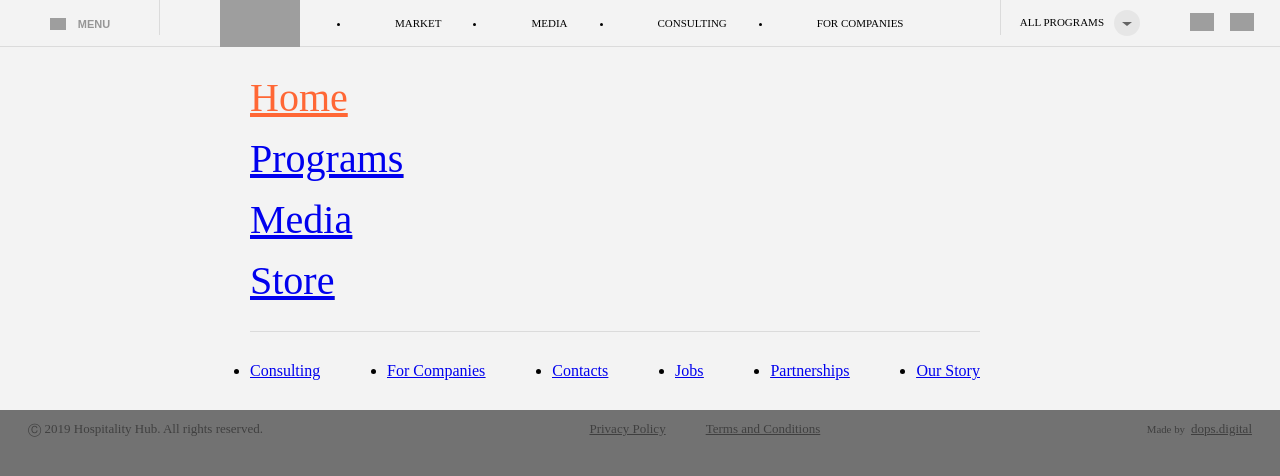
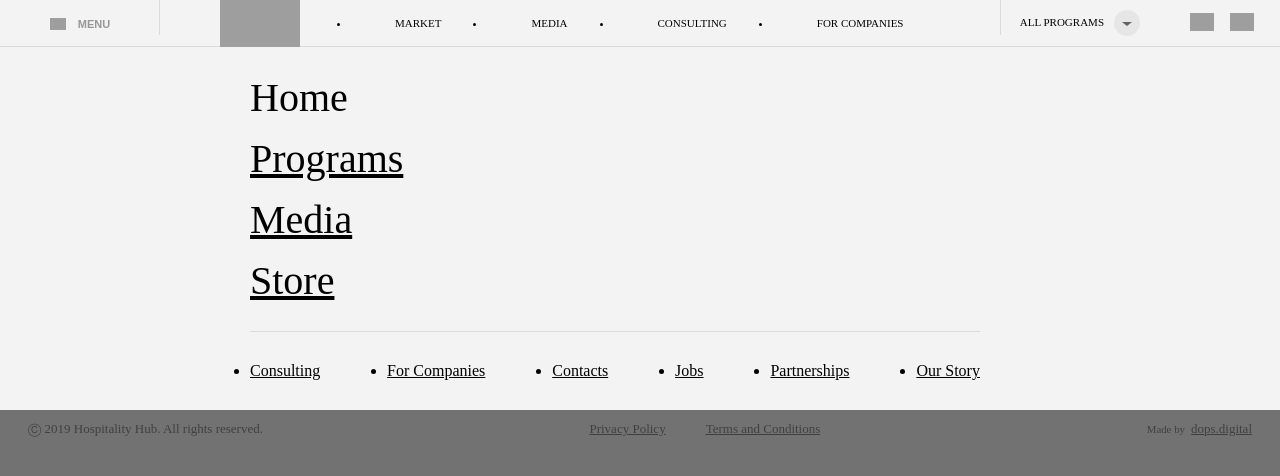
Before and after one commit to aleksspeaker/hospi, a Next.js app: page /media in a window 1280 px wide. Both pictures are taken after a click on the button "MENU". Shown: the top 476 px of the page. Built offline with nearby package versions, Linux system fonts and the light colour scheme; grey boxes are pictures that could not be loaded.

Commit message:
Fixed navigation

```diff
--- a/src/components/Header/BurgerMenu/BurgerMenu.tsx
+++ b/src/components/Header/BurgerMenu/BurgerMenu.tsx
@@ -1,3 +1,4 @@
+import Link from 'next/link';
 import React from "react";
 
 import "./BurgerMenu.scss";
@@ -5,6 +6,7 @@ import "./BurgerMenu.scss";
 interface IItem {
   id: string;
   itemName: string;
+  slug: string;
 }
 
 const BurgerMenu = ({ stateObj, clickHandler }) => {
@@ -38,7 +40,7 @@ const BurgerMenu = ({ stateObj, clickHandler }) => {
                   clickHandler(e, item);
                 }}
               >
-                <a href="/">{item.itemName}</a>
+                <Link href={`/${item.slug}`}><span>{item.itemName}</span></Link>
               </li>
             );
           })}
@@ -59,7 +61,7 @@ const BurgerMenu = ({ stateObj, clickHandler }) => {
                   clickHandler(e, item);
                 }}
               >
-                <a href="/">{item.itemName}</a>
+                <Link href={`/${item.slug}`}><span>{item.itemName}</span></Link>
               </li>
             );
           })}
--- a/src/components/Header/Header.tsx
+++ b/src/components/Header/Header.tsx
@@ -128,97 +128,56 @@ const headerState = {
     {
       id: 0,
       itemName: 'Home',
+      slug: '',
     },
     {
       id: generateUniqueIndex(),
       itemName: 'Programs',
+      slug: 'programs',
     },
     {
       id: generateUniqueIndex(),
       itemName: 'Media',
+      slug: 'media',
     },
     {
       id: generateUniqueIndex(),
       itemName: 'Store',
+      slug: 'store',
     },
   ],
   openMenuLowerItems: [
     {
       id: generateUniqueIndex(),
       itemName: 'Consulting',
+      slug: 'consulting',
     },
     {
       id: generateUniqueIndex(),
       itemName: 'For Companies',
+      slug: 'for-companies',
     },
     {
       id: generateUniqueIndex(),
       itemName: 'Contacts',
+      slug: 'contacts',
     },
     {
       id: generateUniqueIndex(),
       itemName: 'Jobs',
+      slug: 'jobs',
     },
     {
       id: generateUniqueIndex(),
       itemName: 'Partnerships',
+      slug: 'partnerships',
     },
     {
       id: generateUniqueIndex(),
       itemName: 'Our Story',
+      slug: 'our-story',
     },
   ],
 };
 
 export default Header;
-
-const old = () => (
-  <header className="Header">
-    <button className="Header__menu-btn">
-      <span>Menu</span>
-    </button>
-    <nav className="Navigation-Logo">
-      <div className="Navigation-Logo__logo">
-        <Link href="/">
-          <a>HOSPITALITY.HUB &#8482;</a>
-        </Link>{' '}
-        |{' '}
-      </div>
-      <ul className="Navigation-Logo__items Navigation-items">
-        <li className="Navigation-items__nav-item">
-          <Link href="/market">
-            <a>MARKET</a>
-          </Link>{' '}
-          |{' '}
-        </li>
-        <li className="Navigation-items__nav-item">
-          <Link href="/media">
-            <a>MEDIA</a>
-          </Link>{' '}
-          |{' '}
-        </li>
-        <li className="Navigation-items__nav-item">
-          <Link href="/consulting">
-            <a>CONSULTING</a>
-          </Link>{' '}
-          |{' '}
-        </li>
-        <li className="Navigation-items__nav-item">
-          <Link href="/for-companies">
-            <a>FOR COMPANIES</a>
-          </Link>{' '}
-          |{' '}
-        </li>
-      </ul>
-    </nav>
-    <section className="Header__programs-user Program-User">
-      <div className="Program-User__programs-btn">
-        <span>ALL PROGRAMS</span>
-      </div>
-      <div className="Program-User__favrts-profile">
-        <button>F</button>
-        <button>P</button>
-      </div>
-    </section>
-  </header>
-);
--- a/src/components/TimerSlider/TimerSlider.tsx
+++ b/src/components/TimerSlider/TimerSlider.tsx
@@ -17,6 +17,7 @@ interface ITimerSliderState {
   categories: any[];
   currentCategory: number;
 }
+
 const categories = [{ 0: 'marketing' }, { 1: 'media' }, { 2: 'management' }, { 3: 'planning' }];
 
 const mockResponse = {
```
